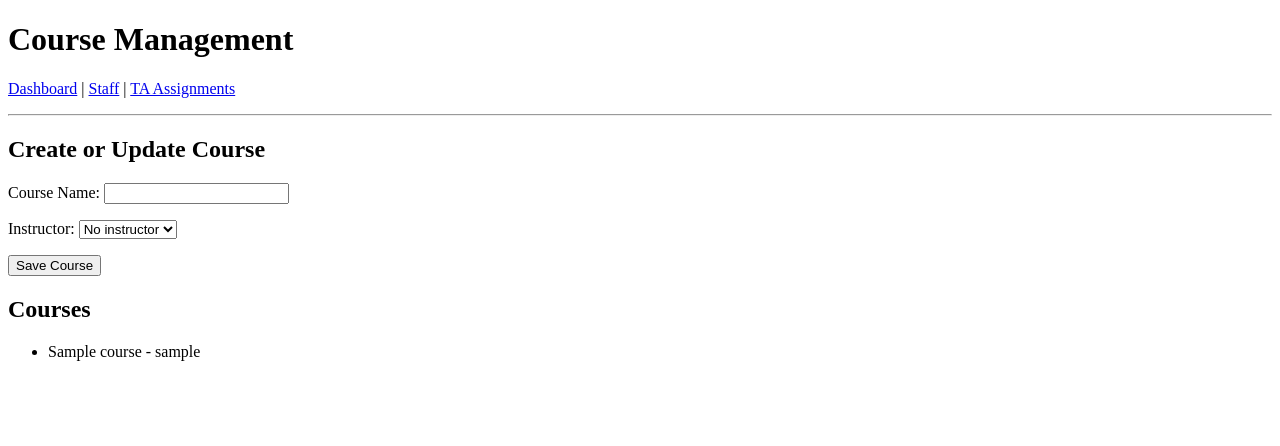
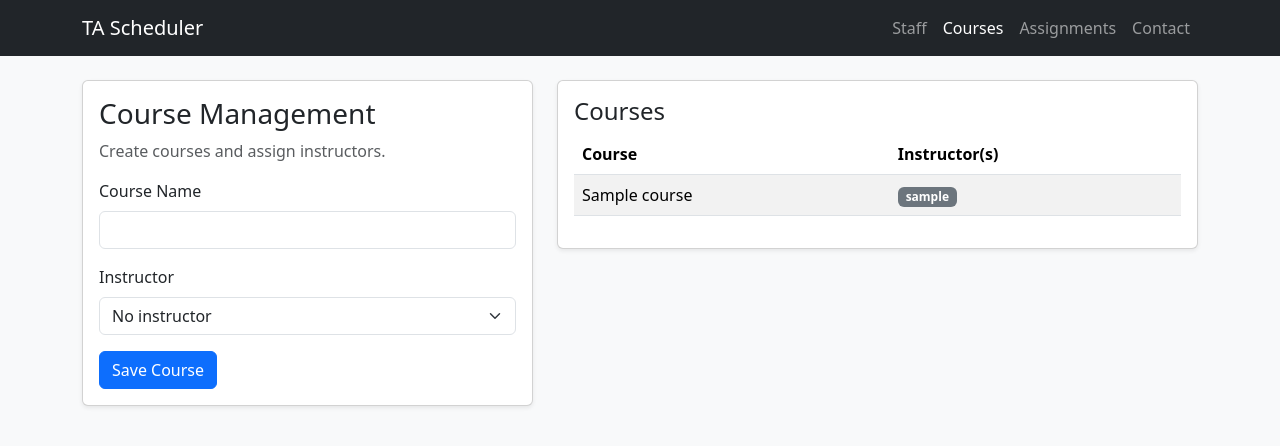
Before and after one commit to lupenox/django-ta-scheduling-dashboard, a Django app: page /manage-courses/ in a window 1280 px wide. Shown: the top 446 px of the page. Run offline with Django 5.2, Linux system fonts and the light colour scheme; tables that the repository leaves empty hold one stand-in row (values such as "Sample post").

Commit message:
Apply Bootstrap styling to course management

```diff
--- a/templates/course_management.html
+++ b/templates/course_management.html
@@ -1,19 +1,7 @@
 <!DOCTYPE html>
 <html lang="en">
-<head><meta charset="UTF-8"><title>Course Management</title></head>
-<body>
-<h1>Course Management</h1>
-<p><a href="{% url 'dashboard' %}">Dashboard</a> | <a href="{% url 'user-management' %}">Staff</a> | <a href="{% url 'ta-assignments' %}">TA Assignments</a></p>
-<hr>
-{% if message %}<p>{{ message }}</p>{% endif %}
-<h2>Create or Update Course</h2>
-<form method="post" action="{% url 'course-management' %}">
-{% csrf_token %}
-<p>Course Name: <input type="text" name="course_name" required></p>
-<p>Instructor: <select name="instructor"><option value="">No instructor</option>{% for instructor in instructors %}<option value="{{ instructor.username }}">{{ instructor.username }}</option>{% endfor %}</select></p>
-<input type="submit" value="Save Course">
-</form>
-<h2>Courses</h2>
-<ul>{% for course in courses %}<li>{{ course.name }} - {% for instructor in course.instructor.all %}{{ instructor.username }}{% if not forloop.last %}, {% endif %}{% empty %}No instructor{% endfor %}</li>{% empty %}<li>No courses found.</li>{% endfor %}</ul>
-</body>
-</html>
+<head><meta charset="UTF-8"><meta name="viewport" content="width=device-width, initial-scale=1"><title>Course Management</title><link href="https://cdn.jsdelivr.net/npm/bootstrap@5.3.3/dist/css/bootstrap.min.css" rel="stylesheet"></head>
+<body class="bg-light">
+<nav class="navbar navbar-expand-lg navbar-dark bg-dark"><div class="container"><a class="navbar-brand" href="{% url 'dashboard' %}">TA Scheduler</a><div class="navbar-nav"><a class="nav-link" href="{% url 'user-management' %}">Staff</a><a class="nav-link active" href="{% url 'course-management' %}">Courses</a><a class="nav-link" href="{% url 'ta-assignments' %}">Assignments</a><a class="nav-link" href="{% url 'contact-info' %}">Contact</a></div></div></nav>
+<main class="container py-4"><div class="row g-4"><div class="col-md-5"><div class="card shadow-sm"><div class="card-body"><h1 class="h3">Course Management</h1><p class="text-muted">Create courses and assign instructors.</p>{% if message %}<div class="alert alert-info">{{ message }}</div>{% endif %}<form method="post" action="{% url 'course-management' %}">{% csrf_token %}<div class="mb-3"><label class="form-label">Course Name</label><input class="form-control" type="text" name="course_name" required></div><div class="mb-3"><label class="form-label">Instructor</label><select class="form-select" name="instructor"><option value="">No instructor</option>{% for instructor in instructors %}<option value="{{ instructor.username }}">{{ instructor.username }}</option>{% endfor %}</select></div><button class="btn btn-primary" type="submit">Save Course</button></form></div></div></div><div class="col-md-7"><div class="card shadow-sm"><div class="card-body"><h2 class="h4">Courses</h2><table class="table table-striped"><thead><tr><th>Course</th><th>Instructor(s)</th></tr></thead><tbody>{% for course in courses %}<tr><td>{{ course.name }}</td><td>{% for instructor in course.instructor.all %}<span class="badge text-bg-secondary">{{ instructor.username }}</span> {% empty %}<span class="text-muted">No instructor</span>{% endfor %}</td></tr>{% empty %}<tr><td colspan="2" class="text-muted">No courses found.</td></tr>{% endfor %}</tbody></table></div></div></div></div></main>
+</body></html>
```
